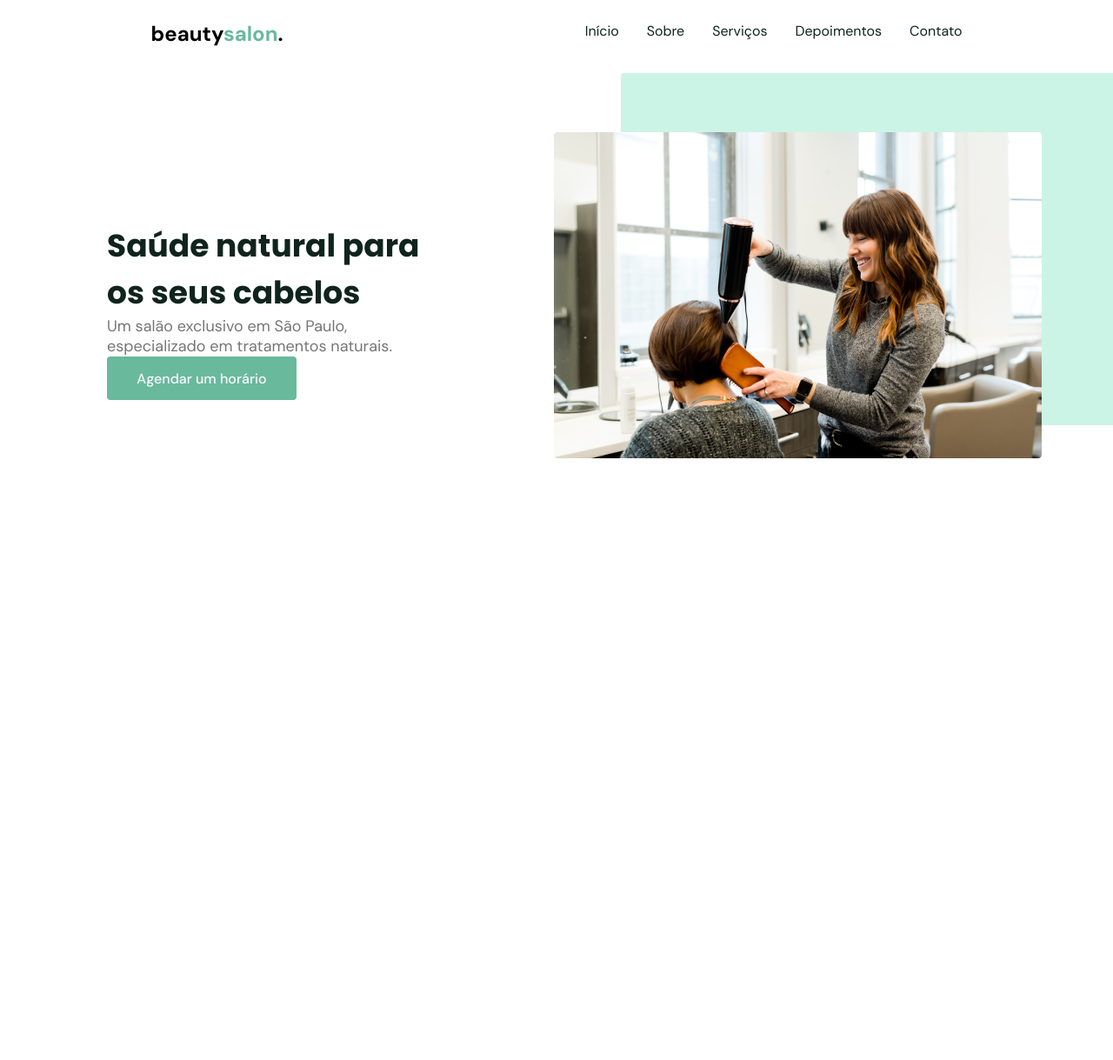
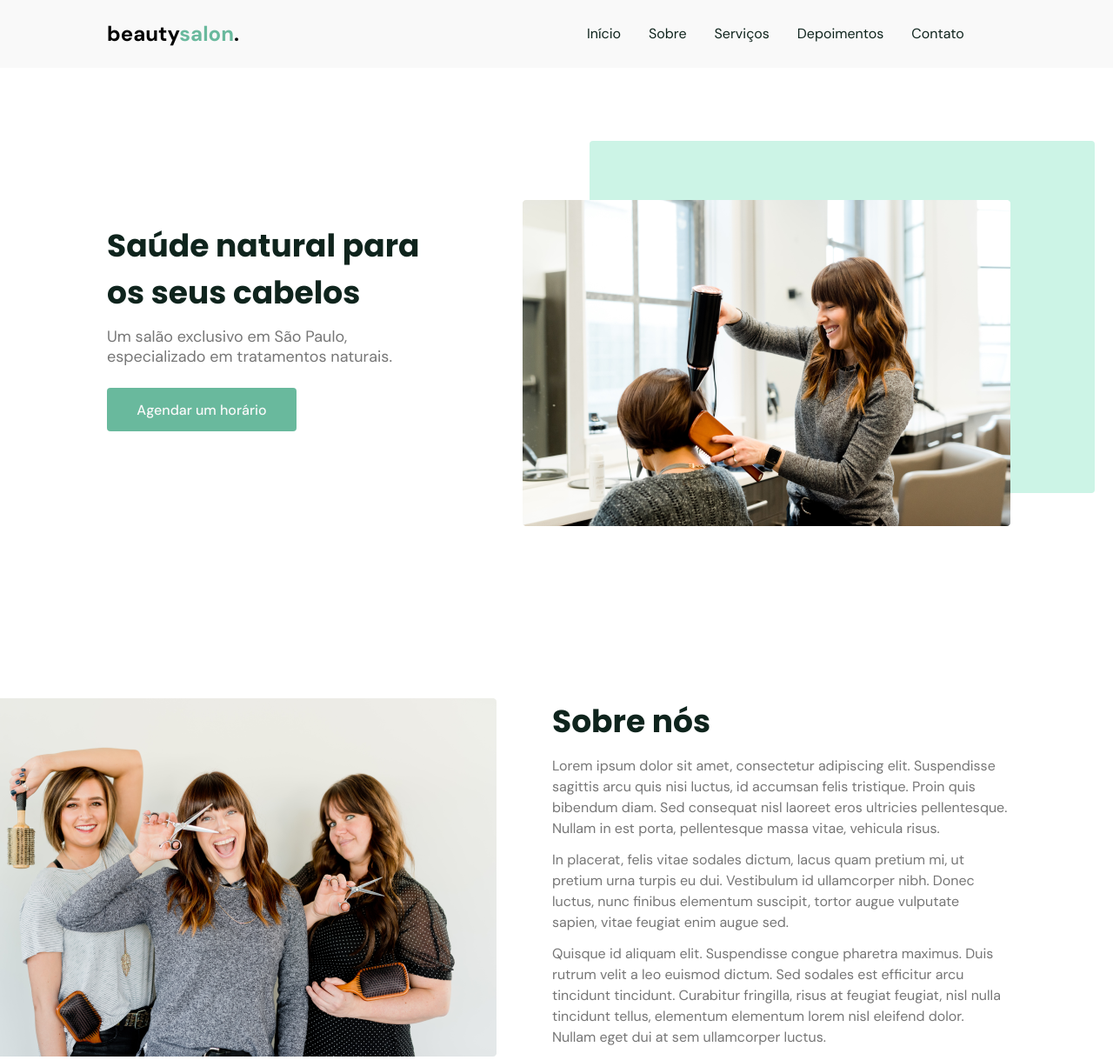
Before and after one commit to marclipe/study-react, a React (Vite) app in the folder oringin-six-lp/: page / in a window 1280 px wide. Shown: the whole page at 87% size. Before the commit the page ends 800 px from the top, so only its background shows below. Built offline with nearby package versions, Linux system fonts and the light colour scheme.

Commit message:
Section About us

```diff
--- a/oringin-six-lp/src/App.tsx
+++ b/oringin-six-lp/src/App.tsx
@@ -1,3 +1,4 @@
+import { AboutUs } from './components/AboutUs/AboutUs'
 import { Header } from './components/Header/Header'
 import { HeroSection } from './components/HeroSection/HeroSection'
 
@@ -7,9 +8,12 @@ import './global.css'
 
 export function App() {
   return (
-    <div>
+    <>
       <Header/>
+
       <HeroSection/>
-    </div>
+
+      <AboutUs/>
+    </>
   )
 }
--- /dev/null
+++ b/oringin-six-lp/src/components/AboutUs/AboutUs.module.css
@@ -0,0 +1,38 @@
+.section {
+    display: flex;
+    flex-direction: row-reverse;
+}
+
+.title {
+    font-family: var(--font-poppins);
+    font-style: normal;
+    font-weight: 700;
+    font-size: 2.25rem;
+    line-height: 3.375rem;
+    color: var(--dark-color);
+    padding-bottom: 0.75rem;
+}
+
+.text {
+    font-family: var(--font-dm-sans);
+    color: var(--color-text);
+    font-style: normal;
+    font-weight: 400;
+    font-size: 1rem;
+    line-height: 1.5rem;
+    padding-bottom: 0.75rem;
+}
+
+.image_aboutus {
+    /* width: 100%; */
+}
+
+.section__itemOne {
+    margin-top: 12.125rem;
+    margin-left: 4rem;
+    margin-right: 7.563rem;
+}
+
+.section__itemTwo {
+    margin-top: 12.125rem;
+}
--- /dev/null
+++ b/oringin-six-lp/src/components/AboutUs/AboutUs.tsx
@@ -0,0 +1,18 @@
+import styles from '../AboutUs/AboutUs.module.css'
+import AboutUsImage from '../../assets/images/image-section_about-us.png'
+
+export function AboutUs(){
+    return (
+        <section className={styles.section}>
+            <div className={styles.section__itemOne}>
+                <h1 className={styles.title}>Sobre nós</h1>
+                <p className={styles.text}>Lorem ipsum dolor sit amet, consectetur adipiscing elit. Suspendisse sagittis arcu quis nisi luctus, id accumsan felis tristique. Proin quis bibendum diam. Sed consequat nisl laoreet eros ultricies pellentesque. Nullam in est porta, pellentesque massa vitae, vehicula risus. </p>
+                <p className={styles.text}>In placerat, felis vitae sodales dictum, lacus quam pretium mi, ut pretium urna turpis eu dui. Vestibulum id ullamcorper nibh. Donec luctus, nunc finibus elementum suscipit, tortor augue vulputate sapien, vitae feugiat enim augue sed. </p>
+                <p className={styles.text}>Quisque id aliquam elit. Suspendisse congue pharetra maximus. Duis rutrum velit a leo euismod dictum. Sed sodales est efficitur arcu tincidunt tincidunt. Curabitur fringilla, risus at feugiat feugiat, nisl nulla tincidunt tellus, elementum elementum lorem nisl eleifend dolor. Nullam eget dui at sem ullamcorper luctus.</p>
+            </div>
+            <div className={styles.section__itemTwo}>
+                <img className={styles.image_aboutus} src={AboutUsImage} alt="Três mulheres duas com uma tesoura e uma com uma escova" />
+            </div>
+        </section>
+    )
+}
--- a/oringin-six-lp/src/components/Header/Header.module.css
+++ b/oringin-six-lp/src/components/Header/Header.module.css
@@ -1,13 +1,13 @@
 .header {
     display: flex;
-    justify-content: space-around;
-    background-color:  --background-1;
+    background-color:  var(--background-1);
+    align-items: center;
+    gap: 25rem;
 }
 
 .menu {
     list-style: none;
     display: flex;
-    align-items: end;
     gap: 2rem;
 }
 
@@ -26,3 +26,7 @@
 .menu__link:hover {
     color: var(--second-color);
 }
+
+.header__logo {
+    margin-left: 7.688rem;
+}
--- a/oringin-six-lp/src/components/Header/Header.tsx
+++ b/oringin-six-lp/src/components/Header/Header.tsx
@@ -4,7 +4,7 @@ import styles from "./Header.module.css";
 export function Header() {
     return (
       <div className={styles.header}>
-          <div className={styles.header__item}><Logo /></div>
+          <div className={styles.header__logo}><Logo /></div>
           <div className={styles.header__item}>
                 <ul className={styles.menu}>
                     <li className={styles.menu__item}>
--- a/oringin-six-lp/src/components/HeroSection/HeroSection.module.css
+++ b/oringin-six-lp/src/components/HeroSection/HeroSection.module.css
@@ -14,6 +14,7 @@
     font-size: 2.25rem;
     line-height: 3.375rem;
     color: var(--dark-color);
+    padding-bottom: 0.75rem;
 }
 
 .text__hero {
@@ -23,6 +24,8 @@
     font-size: 1.125rem;
     line-height: 1.438rem;
     color: var(--color-text);
+
+    padding-bottom: 1.5rem;
 }
 
 .button__schedule {
@@ -47,17 +50,18 @@
 
 .background {
     position: absolute;
-    left: 714px;
-    top: 84px;
+    margin-left: 12.188rem;
+    margin-top: 5.25rem;
     background-color: var(--second-color);
-    height: 405px;
-    width: 581px;
+    height: 25.313rem;
+    width: 36.313rem;
     border-radius: 4px;
     padding-top: 5.25rem;
 }
 
 .photoHero {
-    position: absolute;
-    left: 637px;
-    top: 152px;
+    margin-left: 7.375rem;
+    margin-top: 9.5rem;
+    position: relative;
+    z-index: 1;
 }
--- a/oringin-six-lp/src/global.css
+++ b/oringin-six-lp/src/global.css
@@ -11,6 +11,7 @@
 }
 
 * {
+    /* border: 1px solid red; */
     margin: 0;
     padding: 0;
     box-sizing: border-box;
```
Also changed, not shown: oringin-six-lp/src/assets/images/image-section_about-us.png (added).
